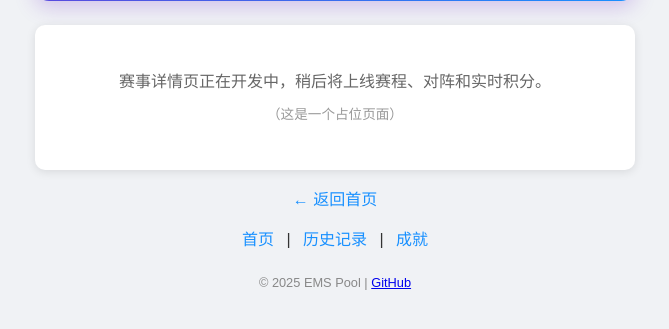
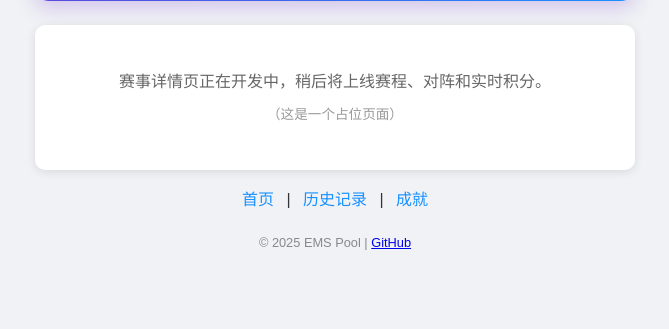
Before and after one commit to xiaoyuin/EMSPoolGamble, a Flask app: page /tournament in a window 1280 px wide. Shown: the part 326-655 px from the top of the page, without its empty margins (305-974 px from the left). Run offline with Flask 3, Linux system fonts and the light colour scheme.

Commit message:
Tournament page: drop redundant '返回首页' link
base.html already provides the bottom navigation links (首页 | 历史记录 | 成就)
so the page-specific '返回首页' was a duplicate.

```diff
--- a/templates/tournament.html
+++ b/templates/tournament.html
@@ -54,8 +54,4 @@
         <div class="small">（这是一个占位页面）</div>
     </div>
 </div>
-
-<div class="links">
-    <a href="/">← 返回首页</a>
-</div>
 {% endblock %}
```
